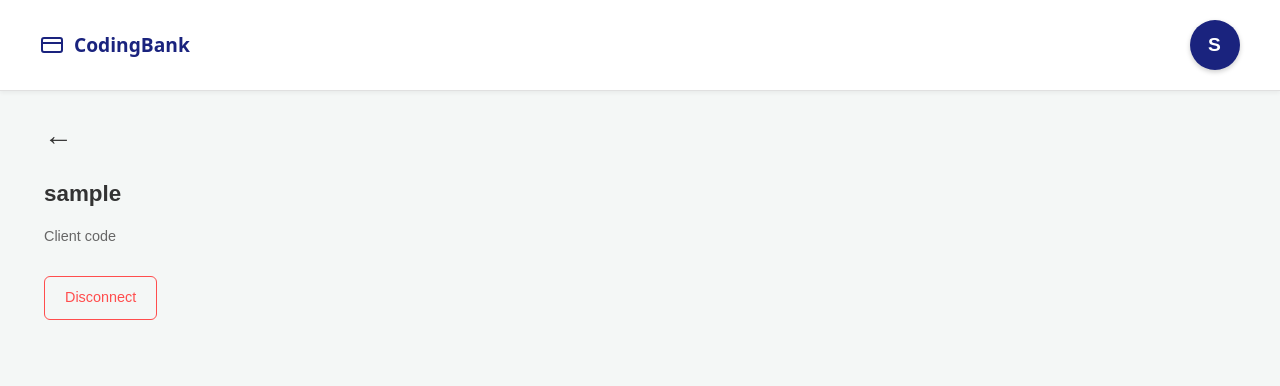
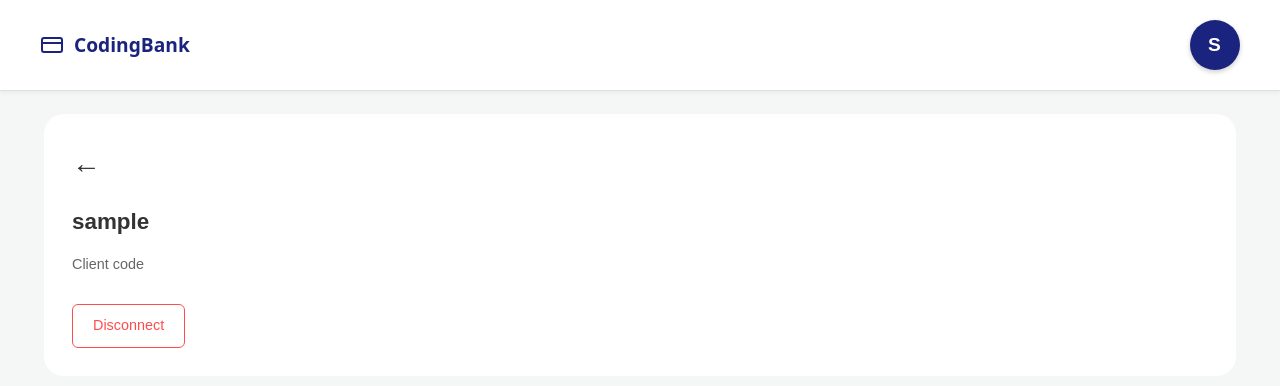
Before and after one commit to denisezahreddine/angular-project, an Angular app: page /profile in a window 1280 px wide. Shown: the top 386 px of the page. Built offline with nearby package versions, Linux system fonts and the light colour scheme; no server answers; sample sign-in values are in the browser's storage.

Commit message:
update profile component

```diff
--- a/src/app/pages/profile/profile.component.css
+++ b/src/app/pages/profile/profile.component.css
@@ -1,16 +1,11 @@
 .profile-container {
   margin: 20px;
   font-family: sans-serif;
+  border-radius: 20px;
+  padding: 28px;
+  background:white ;
 }
 
-.back-button {
-  display: inline-block;
-  text-decoration: none;
-  font-size: 1.8rem;
-  color: #333;
-  margin-bottom: 20px;
-  cursor: pointer;
-}
 
 .profile-card {
   display: flex;
--- a/src/app/pages/profile/profile.component.html
+++ b/src/app/pages/profile/profile.component.html
@@ -1,5 +1,5 @@
 <div class="profile-container">
-  <a routerLink="/home" class="back-button">←</a>
+  <app-back-button></app-back-button>
 
   <div class="profile-card">
     <div class="user-info">
--- a/src/app/pages/profile/profile.component.ts
+++ b/src/app/pages/profile/profile.component.ts
@@ -2,13 +2,14 @@ import { Component, inject, OnInit } from '@angular/core';
 import {Router, RouterLink} from '@angular/router';
 import {LoginStore} from '../../compte/store/login.store';
 import {ProfileUseCase} from '../../compte/usecases/profile.usecase';
+import {BackButtonComponent} from '../../shared/back-button-component/back-button-component';
 
 @Component({
   selector: 'app-profile',
   standalone: true,
   templateUrl: './profile.component.html',
   imports: [
-    RouterLink
+    RouterLink,BackButtonComponent
   ],
   styleUrl: './profile.component.css'
 })
--- /dev/null
+++ b/src/app/shared/back-button-component/back-button-component.css
@@ -0,0 +1,8 @@
+.back-button {
+  display: inline-block;
+  text-decoration: none;
+  font-size: 1.8rem;
+  color: #333;
+  margin-bottom: 20px;
+  cursor: pointer;
+}
--- /dev/null
+++ b/src/app/shared/back-button-component/back-button-component.html
@@ -0,0 +1 @@
+<a routerLink="/home" class="back-button">←</a>
--- /dev/null
+++ b/src/app/shared/back-button-component/back-button-component.ts
@@ -0,0 +1,13 @@
+import { Component, input } from '@angular/core';
+import { RouterLink } from '@angular/router';
+
+@Component({
+  selector: 'app-back-button',
+  standalone: true,
+  imports: [RouterLink],
+  templateUrl: './back-button-component.html',
+  styleUrl: './back-button-component.css'
+
+})
+export class BackButtonComponent {
+}
```
